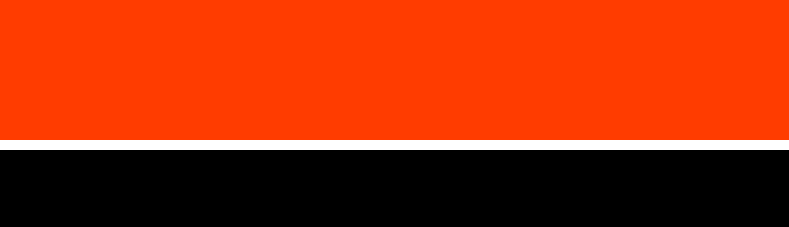
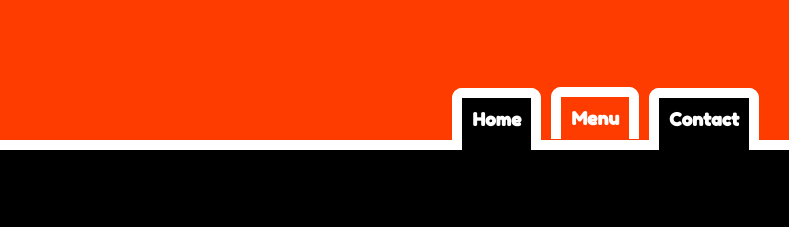
Before and after one commit to Gyromitte/Restaurant-Page, a website built with webpack: page src/hardcoded.html in a window 1280 px wide. Shown: the top 227 px of the page, 491-1280 px from the left. Built offline with nearby package versions, Linux system fonts and the light colour scheme.

Commit message:
Created UI for the tab buttons

```diff
--- a/src/hardcoded.html
+++ b/src/hardcoded.html
@@ -14,6 +14,9 @@
     <header>
         SUSHI N GADA
         <img id="Sushi-logo" src="images/Sushi-logo.png" alt="Sushi-logo">
+        <button class = "Header-buttons">Home</button>
+        <button class = "Header-buttons" id="test">Menu</button>
+        <button class = "Header-buttons">Contact</button>
     </header>
 
     <home-info id="Home-info">
--- a/src/style.css
+++ b/src/style.css
@@ -22,10 +22,32 @@ header{
     width: 100px;
     height: 100px;
     margin-left: 20px;
+    margin-right: auto;
+}
+.Header-buttons{
+    margin-bottom: -97px;
+    font-family: 'Fredoka One', cursive;
+    font-size: large;
+    color: white;
+    font-weight: bold;
+    background-color: black;
+    margin-right: 10px;
+    border-color: white;
+    border-top-left-radius: 10px;
+    border-top-right-radius: 10px;
+    border: 10px solid white;
+    border-bottom: none;
+    padding: 10px;
+    padding-bottom: 20px;
+}
+#test{
+    background-color:rgb(255, 60, 0);
+    border-bottom: none;
+    padding-bottom: 10px;
+    margin-bottom: -86px;
 }
 #Home-info{
     display: flex;
-
     justify-content: space-between;
     padding-top: 80px;
     padding-left: 80px;
```
